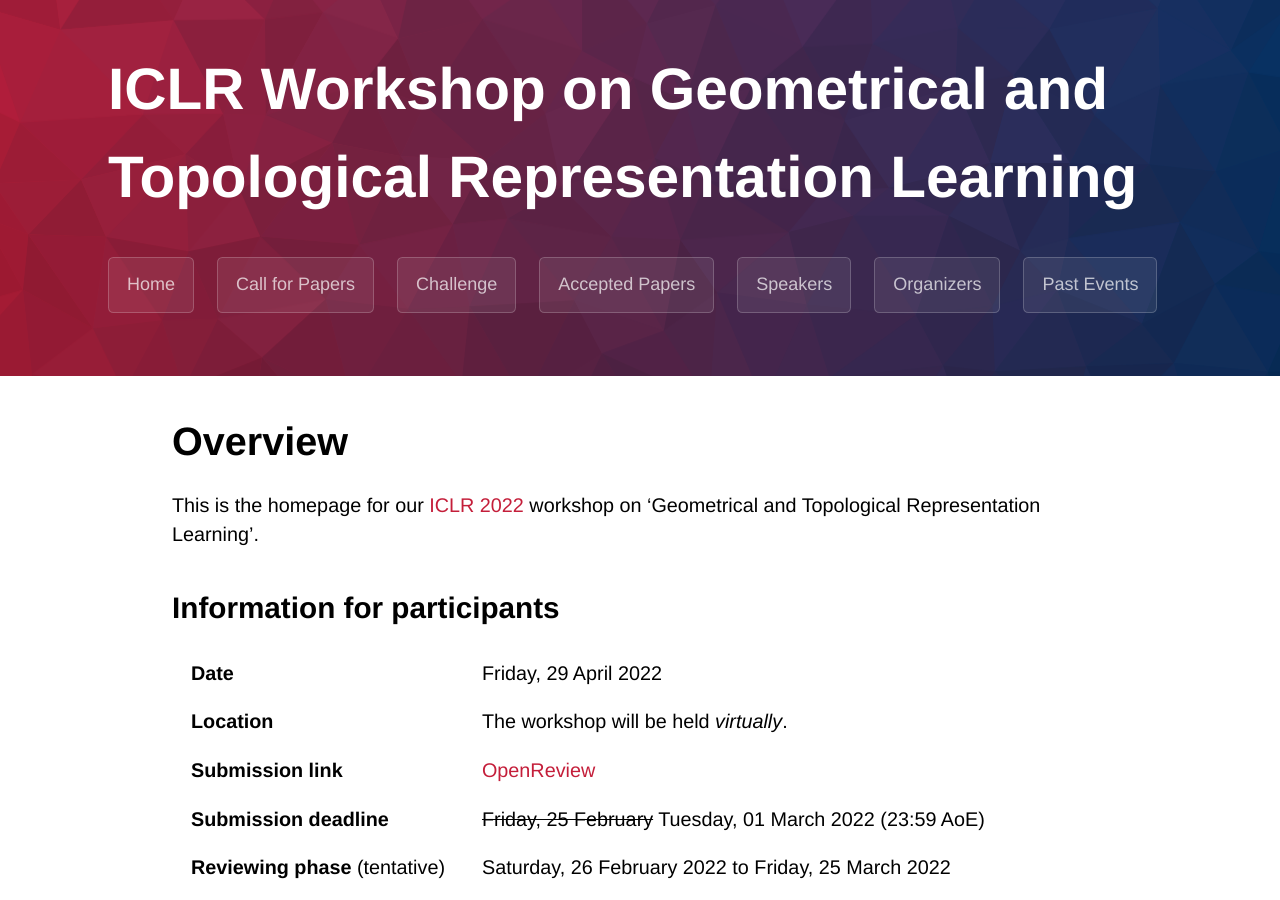
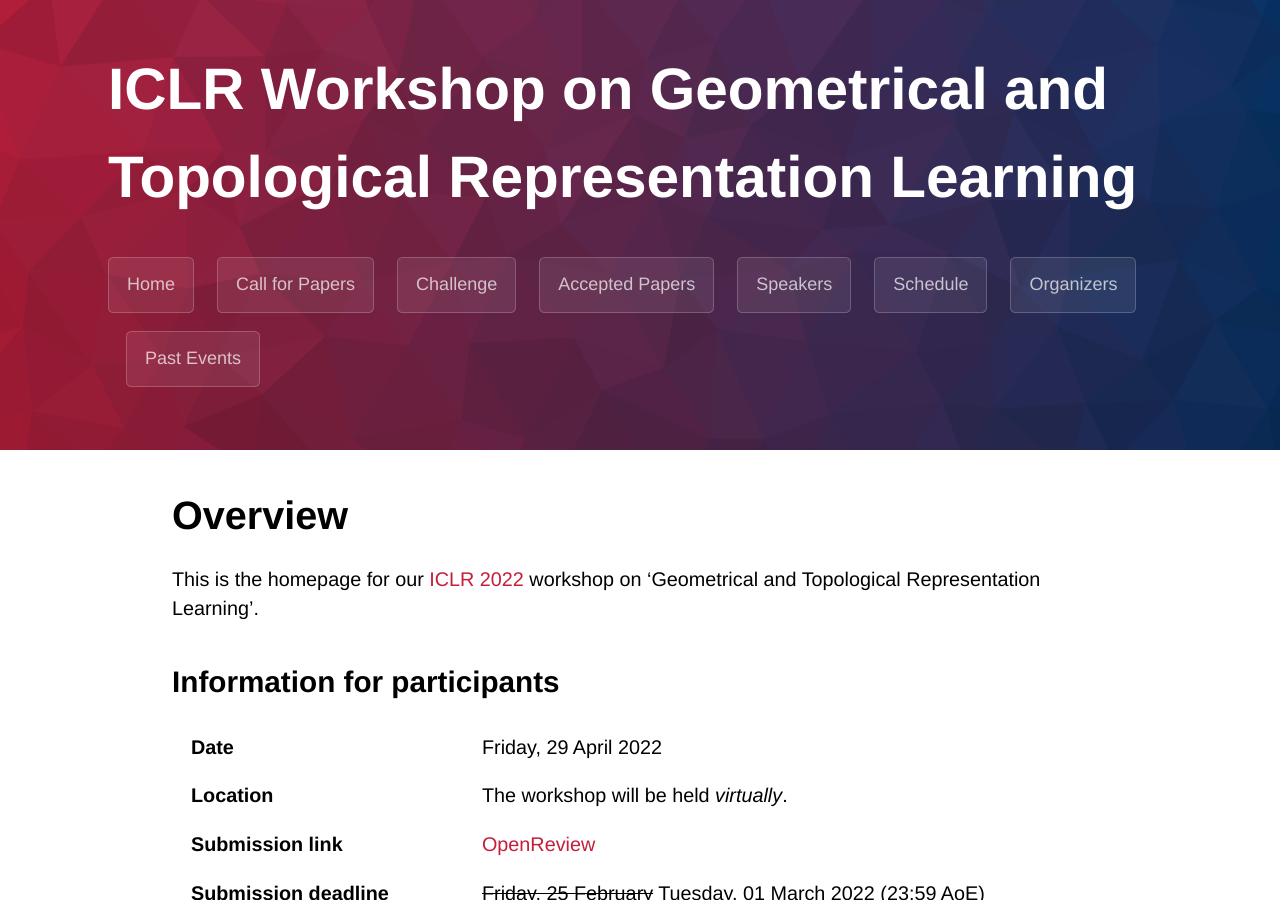
Before and after one commit to gt-rl/gt-rl.github.io, a Jekyll site: the page built from index.md, in a window 1280 px wide and 900 px high. Built offline with Jekyll 4.4.1, drawn with Linux system fonts in a browser that asks for light colours; some web fonts are replaced; our own code applies the rules of GitHub Pages for plain Markdown files.

Commit message:
Added schedule to main menu

```diff
--- a/_config.yml
+++ b/_config.yml
@@ -9,6 +9,7 @@
   Challenge: "https://github.com/geomstats/challenge-iclr-2022"
   Accepted Papers: "/papers"
   Speakers: "/speakers"
+  Schedule: "/schedule"
   Organizers: "/organizers"
   Past Events: "/past"
 
```
